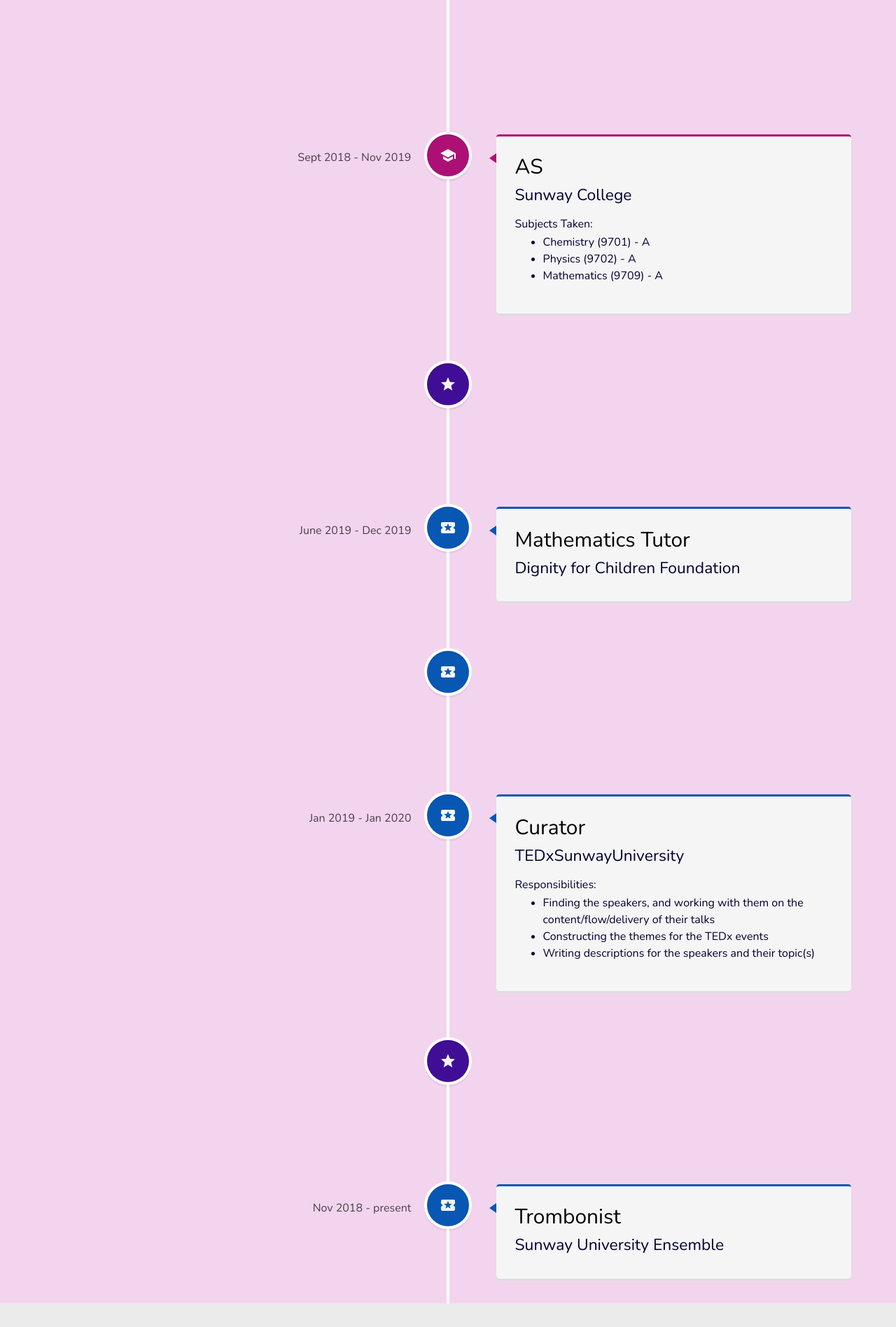
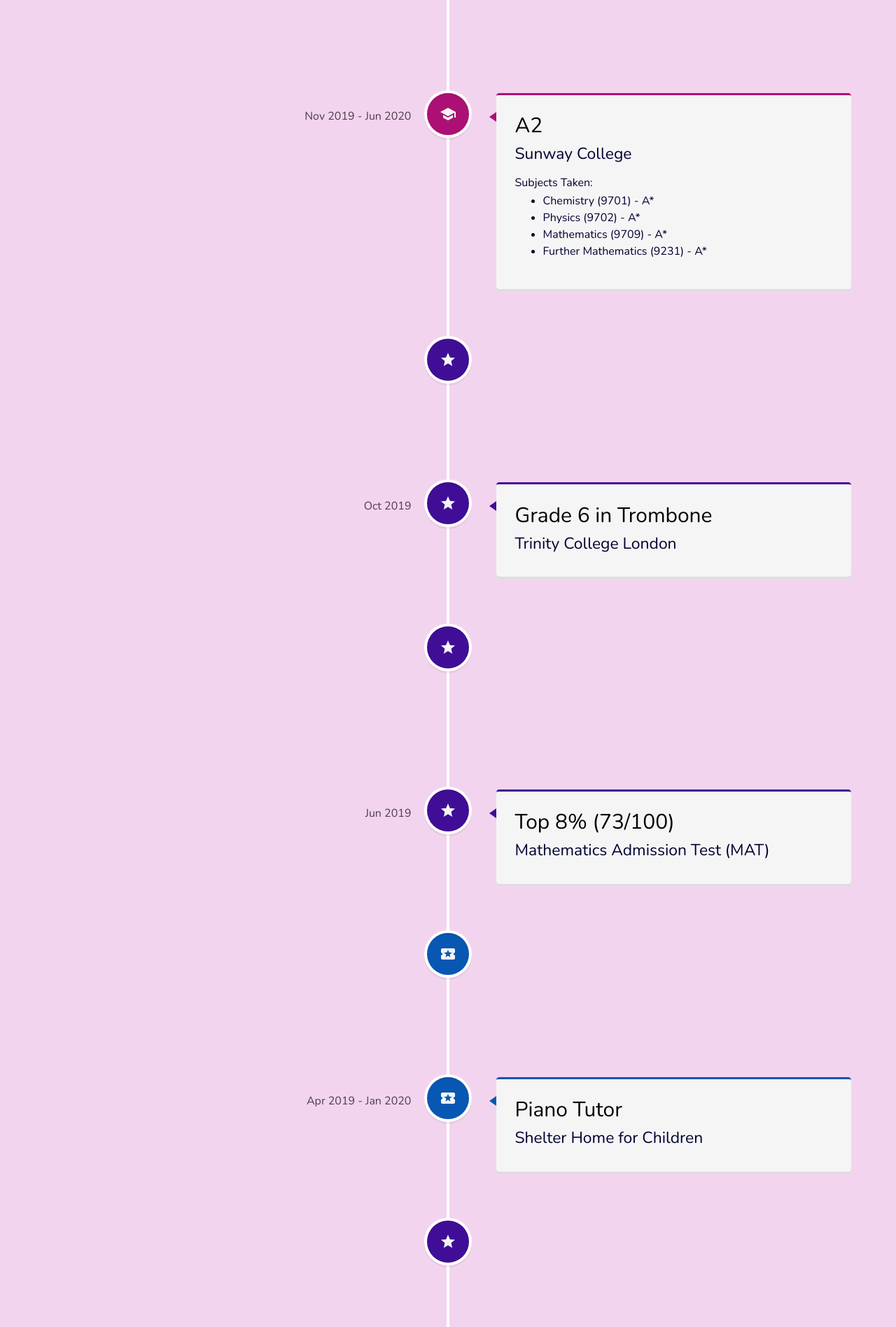
Before and after one commit to mcpenguin/the-arctic-blog, a React (Create React App) app: page / in a window 1280 px wide. Shown: the part 4220-6116 px from the top of the page at 70% size. Built offline with nearby package versions, Linux system fonts and the light colour scheme.

Commit message:
added more sections to timeline

```diff
--- a/src/components/Timeline/Timeline.js
+++ b/src/components/Timeline/Timeline.js
@@ -12,7 +12,6 @@ import Col from 'react-bootstrap/Col';
 import WorkIcon from '@material-ui/icons/WorkRounded';
 import SchoolIcon from '@material-ui/icons/School';
 import AwardIcon from '@material-ui/icons/Star';
-import StarIcon from '@material-ui/icons/Star';
 import ActivityIcon from '@material-ui/icons/LocalActivity';
 
 // vertical timeline cannot be wrapped in section or container
@@ -41,7 +40,7 @@ class TimelineElement extends Component {
         },
         award: {
             backgroundColor: "#400e96", // blue-purple
-            icon: <StarIcon />
+            icon: <AwardIcon />
         },
         activity: {
             backgroundColor: "#0757b3", // navy blue
@@ -90,6 +89,23 @@ export default class Timeline extends Component {
             <section className="section-timeline" id="timeline">
                 <h2 id="timeline-header">Timeline</h2>
                 <VerticalTimeline>
+                    {/* <TimelineElement
+                        date="Sep 2021 - Dec 2021"
+                        type="school"
+                        heading="2A - Data Science"
+                        subheading="University of Waterloo"
+                        body={<>
+                            <p>Planned Courses:</p>
+                            <ul>
+                                <li>MATH 245 - Linear Algebra 2 (Advanced)</li>
+                                <li>MATH 247 - Calculus 3 (Advanced)</li>
+                                <li>MATH 249 - Introduction to Combinatorics (Advanced)</li>
+                                <li>CS 245 - Logic and Computation</li>
+                                <li>CS 246e - Object-Oriented Programming (Enriched)</li>
+                                <li>STAT 240 - Probability (Advanced)</li>
+                            </ul>
+                        </>}
+                    /> */}
                     <TimelineElement
                         date="May 2021 - Aug 2021"
                         type="work"
@@ -168,7 +184,19 @@ export default class Timeline extends Component {
                         </>}
                     />
                     <TimelineElement
-                        date="Nov 2019 - June 2020"
+                        date="Nov 2019"
+                        type="award"
+                        heading="Top 1% (Honour Roll - Group IV)"
+                        subheading="Canadian Senior Mathematics Competition (CSMC)"
+                        body={<>
+                            <p>
+                                Ranked 200th out of 20000 participants, and scored
+                                the second highest score in Malaysia
+                            </p>
+                        </>}
+                    />
+                    <TimelineElement
+                        date="Nov 2019 - Jun 2020"
                         type="school"
                         heading="A2"
                         subheading="Sunway College"
@@ -183,18 +211,11 @@ export default class Timeline extends Component {
                         </>}
                     />
                     <TimelineElement
-                        date="Sept 2018 - Nov 2019"
-                        type="school"
-                        heading="AS"
-                        subheading="Sunway College"
-                        body={<>
-                            <p>Subjects Taken:</p>
-                            <ul>
-                                <li>Chemistry (9701) - A</li>
-                                <li>Physics (9702) - A</li>
-                                <li>Mathematics (9709) - A</li>
-                            </ul>
-                        </>}
+                        date="Oct 2019"
+                        type="award"
+                        heading="Perfect Score (600/600)"
+                        subheading="Malaysian Computing Challenge (MCC)"
+                        body={<></>}
                     />
                     <TimelineElement
                         date="Oct 2019"
@@ -204,7 +225,21 @@ export default class Timeline extends Component {
                         body={<></>}
                     />
                     <TimelineElement
-                        date="June 2019 - Dec 2019"
+                        date="Jul 2019"
+                        type="award"
+                        heading="Distinction"
+                        subheading="Kangaroo Mathematics Competition Second Round (KMC2) - Senior Division"
+                        body={<></>}
+                    />
+                    <TimelineElement
+                        date="Jun 2019"
+                        type="award"
+                        heading="Top 8% (73/100)"
+                        subheading="Mathematics Admission Test (MAT)"
+                        body={<></>}
+                    />
+                    <TimelineElement
+                        date="Jun 2019 - Dec 2019"
                         type="activity"
                         heading="Mathematics Tutor"
                         subheading="Dignity for Children Foundation"
@@ -215,6 +250,13 @@ export default class Timeline extends Component {
                         type="activity"
                         heading="Piano Tutor"
                         subheading="Shelter Home for Children"
+                        body={<></>}
+                    />
+                    <TimelineElement
+                        date="Mar 2019"
+                        type="award"
+                        heading="Gold Medallist (Top 1.3%)"
+                        subheading="Kangaroo Mathematics Competition (KMC) - Senior Division"
                         body={<></>}
                     />
                     <TimelineElement
@@ -245,6 +287,72 @@ export default class Timeline extends Component {
                         subheading="Sunway University Ensemble"
                         body={<></>}
                     />
+                    <TimelineElement
+                        date="Oct 2018"
+                        type="award"
+                        heading="Silver Award (540/600)"
+                        subheading="Malaysian Computing Challenge (MCC)"
+                        body={<></>}
+                    />
+                    <TimelineElement
+                        date="Sep 2018 - Nov 2019"
+                        type="school"
+                        heading="AS"
+                        subheading="Sunway College"
+                        body={<>
+                            <p>Subjects Taken:</p>
+                            <ul>
+                                <li>Chemistry (9701) - A</li>
+                                <li>Physics (9702) - A</li>
+                                <li>Mathematics (9709) - A</li>
+                            </ul>
+                        </>}
+                    />
+                    <TimelineElement
+                        date="Mar 2018"
+                        type="award"
+                        heading="Gold Medallist (Top 1.3%)"
+                        subheading="Kangaroo Mathematics Competition (KMC) - Junior Division"
+                        body={<></>}
+                    />
+                    <TimelineElement
+                        date="Feb 2018"
+                        type="award"
+                        heading="Top 5%"
+                        subheading="American Mathematics Competition 10 (AMC 10)"
+                        body={<></>}
+                    />
+                    <TimelineElement
+                        date="Sep 2017 - Nov 2018"
+                        type="school"
+                        heading="IGCSE"
+                        subheading="Private Candidate"
+                        body={<>
+                            <p>Subjects Taken:</p>
+                            <ul>
+                                <li>Chemistry (0620) - A*</li>
+                                <li>Physics (0625) - A*</li>
+                                <li>Mathematics (0607) - A*</li>
+                                <li>Additional Mathematics (0606) - A*</li>
+                                <li>Economics (0625) - A</li>
+                                <li>English (0500) - A</li>
+                            </ul>
+                        </>}
+                    />
+                    <TimelineElement
+                        date="Apr 2017"
+                        type="award"
+                        heading="Gold Medallist"
+                        subheading="Singaporean and Asian Schools Mathematics Olympiad (SASMO)"
+                        body={<></>}
+                    />
+                    <TimelineElement
+                        date="Mar 2017"
+                        type="award"
+                        heading="Bronze Medallist"
+                        subheading="Asia International Mathematics Olympiad (AIMO)"
+                        body={<></>}
+                    />
                 </VerticalTimeline>
             </section>
         );
```
